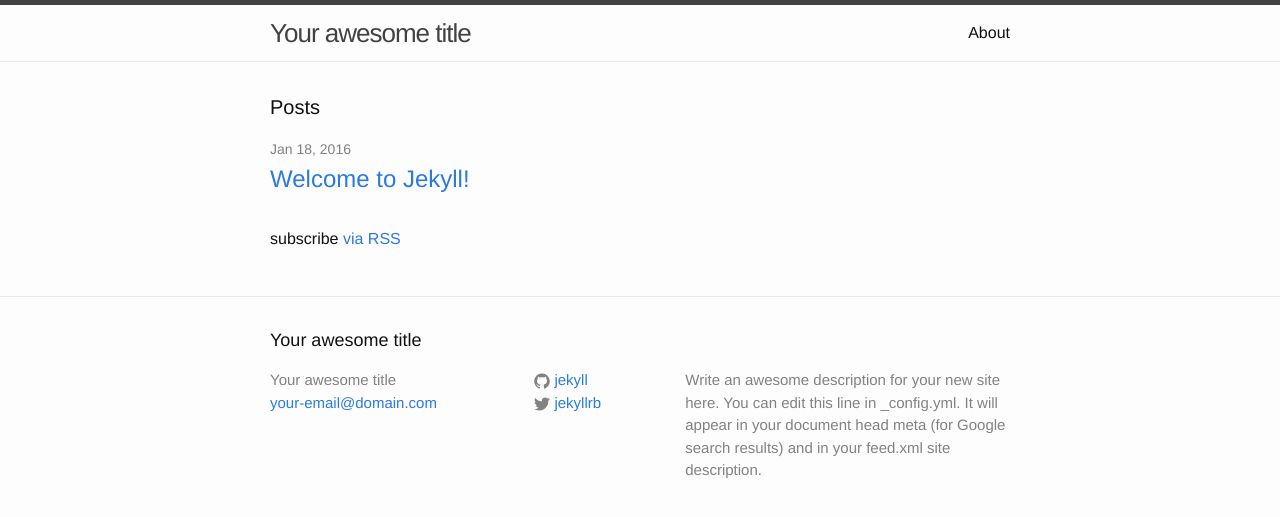
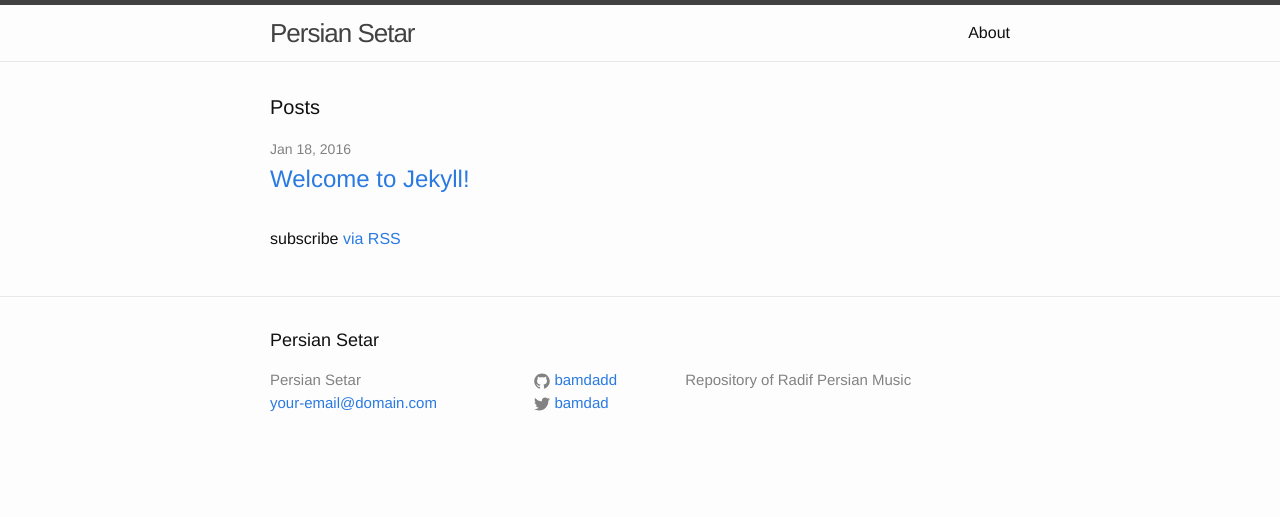
Before and after one commit to bamdadd/persiansetar, a Jekyll site: the page built from index.html, in a window 1280 px wide. Shown: the top 517 px of the page. Built offline with Jekyll 4.4.1, drawn with Linux system fonts in a browser that asks for light colours.

Commit message:
Title Changes

```diff
--- a/_config.yml
+++ b/_config.yml
@@ -1,14 +1,12 @@
 # Site settings
-title: Your awesome title
+title: Persian Setar
 email: your-email@domain.com
 description: > # this means to ignore newlines until "baseurl:"
-  Write an awesome description for your new site here. You can edit this
-  line in _config.yml. It will appear in your document head meta (for
-  Google search results) and in your feed.xml site description.
+  Repository of Radif Persian Music
 baseurl: "" # the subpath of your site, e.g. /blog/
-url: "http://yourdomain.com" # the base hostname & protocol for your site
-twitter_username: jekyllrb
-github_username:  jekyll
+url: "http://bamdad.github.io" # the base hostname & protocol for your site
+twitter_username: bamdad
+github_username:  bamdadd
 
 # Build settings
 markdown: kramdown
```
